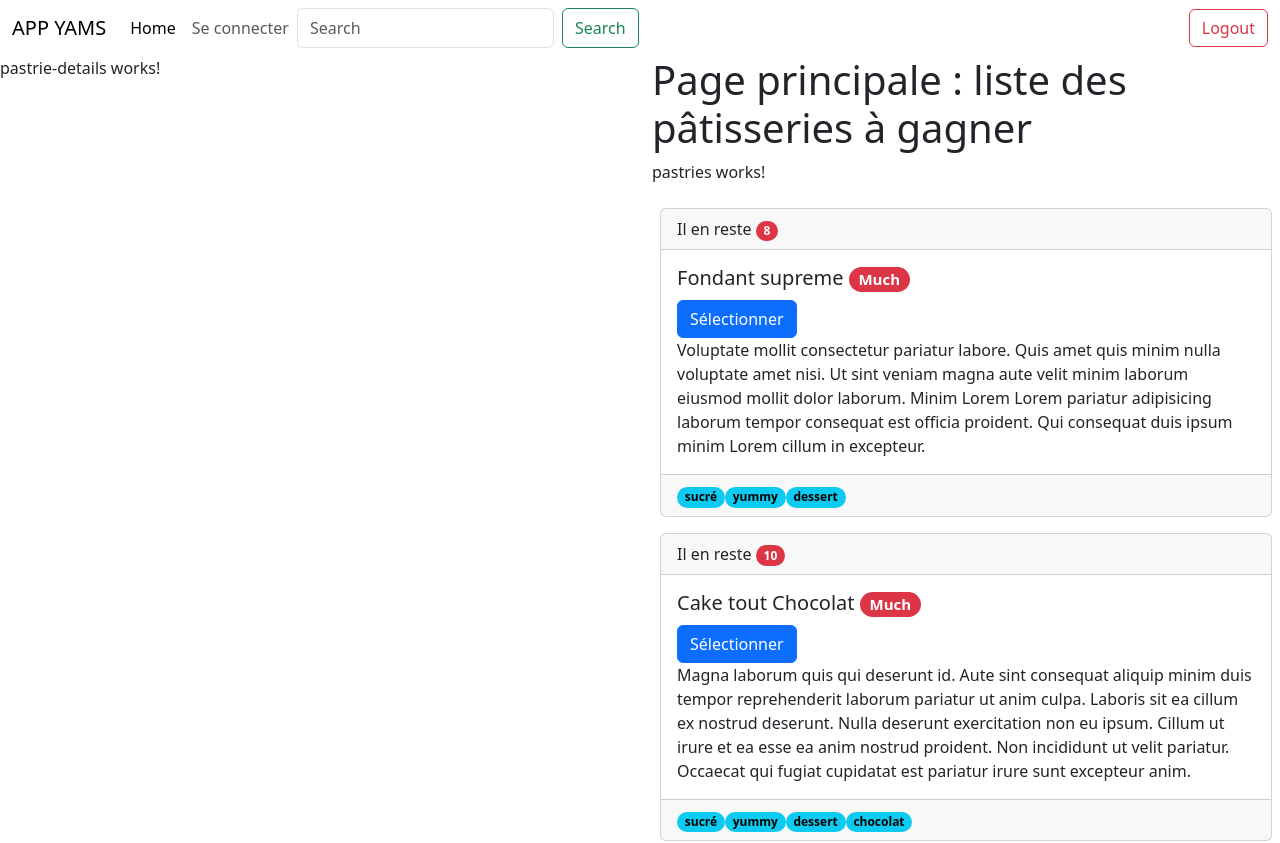
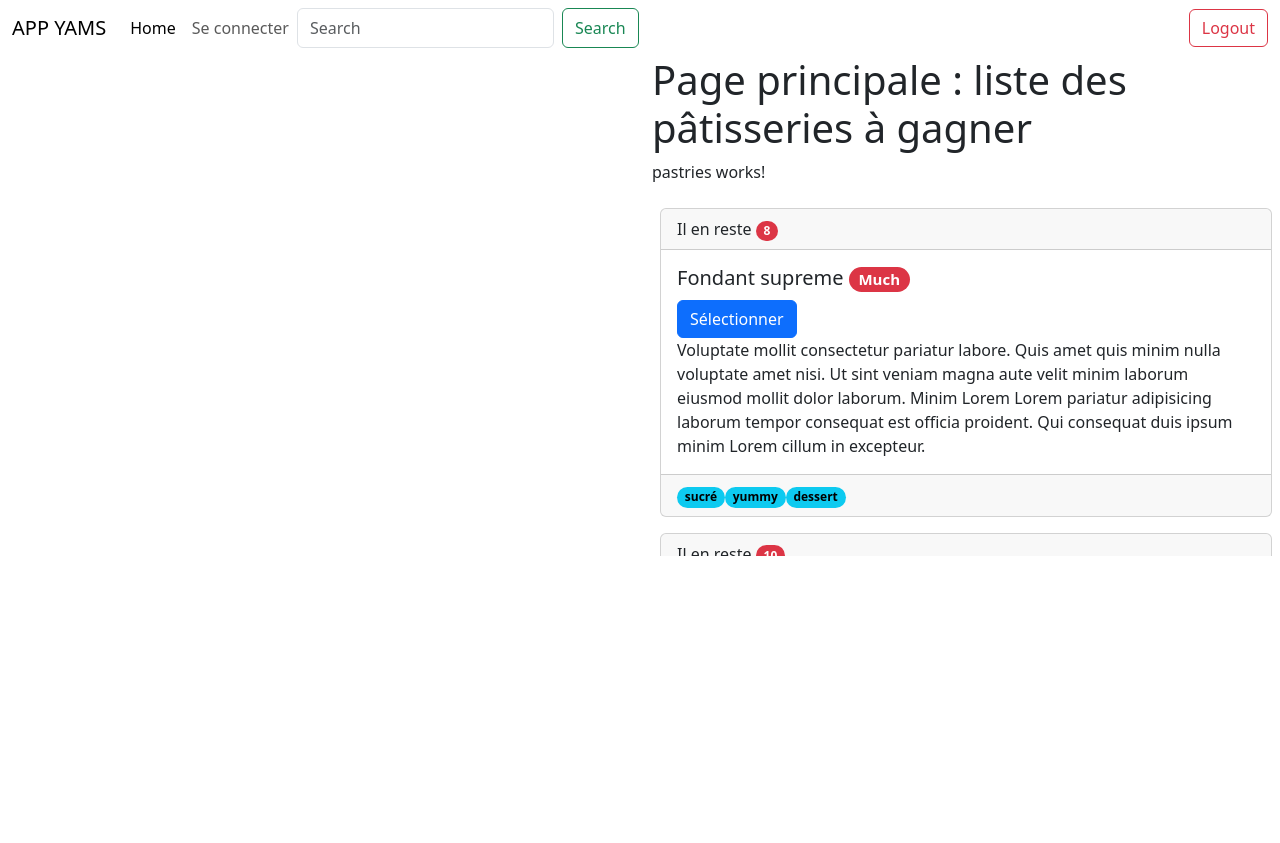
Before and after one commit to zazapeta/3wa-angular-semaine, an Angular app in the folder sami/Angular/app-yams/: page / in a window 1280 px wide. Shown: the top 843 px of the page. After the commit the page ends 800 px from the top, so only its background shows below. Built offline with nearby package versions, Linux system fonts and the light colour scheme.

Commit message:
Simple pastrie selected view

```diff
--- a/sami/Angular/app-yams/src/app/pastrie-details/pastrie-details.component.html
+++ b/sami/Angular/app-yams/src/app/pastrie-details/pastrie-details.component.html
@@ -1 +1,13 @@
-<p>pastrie-details works! {{pastrie?.id}}</p>
+<div *ngIf="pastrie" class="card">
+  <img src="{{ pastrie.url }}" class="card-img-top" alt="{{ pastrie.name }}" />
+  <div class="card-body">
+    <h5 class="card-title">{{ pastrie.name }}</h5>
+    <p class="card-text">{{ pastrie.description }}</p>
+    <a href="#" class="btn btn-primary">Desc >>></a>
+  </div>
+  <div class="card-footer">
+    <ul class="list-group">
+      <li *ngFor="let ingredient of ingredients" class="list-group-item">{{ ingredient }}</li>
+    </ul>
+  </div>
+</div>
--- a/sami/Angular/app-yams/src/app/pastrie-details/pastrie-details.component.ts
+++ b/sami/Angular/app-yams/src/app/pastrie-details/pastrie-details.component.ts
@@ -9,4 +9,5 @@ import { Pastrie } from '../pastrie';
 })
 export class PastrieDetailsComponent {
   @Input() pastrie!: Pastrie;
+  @Input() ingredients!: string[];
 }
--- a/sami/Angular/app-yams/src/app/pastries/pastries.component.html
+++ b/sami/Angular/app-yams/src/app/pastries/pastries.component.html
@@ -1,7 +1,7 @@
 <div class="col">
-  <app-pastrie-details [pastrie]="selectedPastrie" />
+  <app-pastrie-details [pastrie]="selectedPastrie" [ingredients]="getIngredients(selectedPastrie)" />
 </div>
-<div class="col">
+<div class="col" style="height: 500px;overflow: scroll;">
   <h1>{{ titlePage }}</h1>
   <p>pastries works!</p>
 
--- a/sami/Angular/app-yams/src/app/pastries/pastries.component.ts
+++ b/sami/Angular/app-yams/src/app/pastries/pastries.component.ts
@@ -1,7 +1,7 @@
 import { Component } from '@angular/core';
 
-import { Pastrie } from '../pastrie';
-import { PASTRIES } from '../pastries-mock';
+import { List, Pastrie } from '../pastrie';
+import { INGREDIENTS_LISTS, PASTRIES } from '../pastries-mock';
 
 @Component({
   selector: 'app-pastries',
@@ -11,9 +11,16 @@ import { PASTRIES } from '../pastries-mock';
 export class PastriesComponent {
   titlePage: string = 'Page principale : liste des pâtisseries à gagner';
   pastries: Pastrie[] = PASTRIES;
+  ingredientsList: List[] = INGREDIENTS_LISTS;
   selectedPastrie!: Pastrie;
 
   onSelect(pastrie: Pastrie) {
     this.selectedPastrie = pastrie;
   }
+
+  getIngredients(pastrie: Pastrie): List['list'] {
+    const foundList = this.ingredientsList.find(
+      (ingredientList) => ingredientList.id === pastrie?.id);
+    return foundList?.list ?? [];
+  }
 }
```
